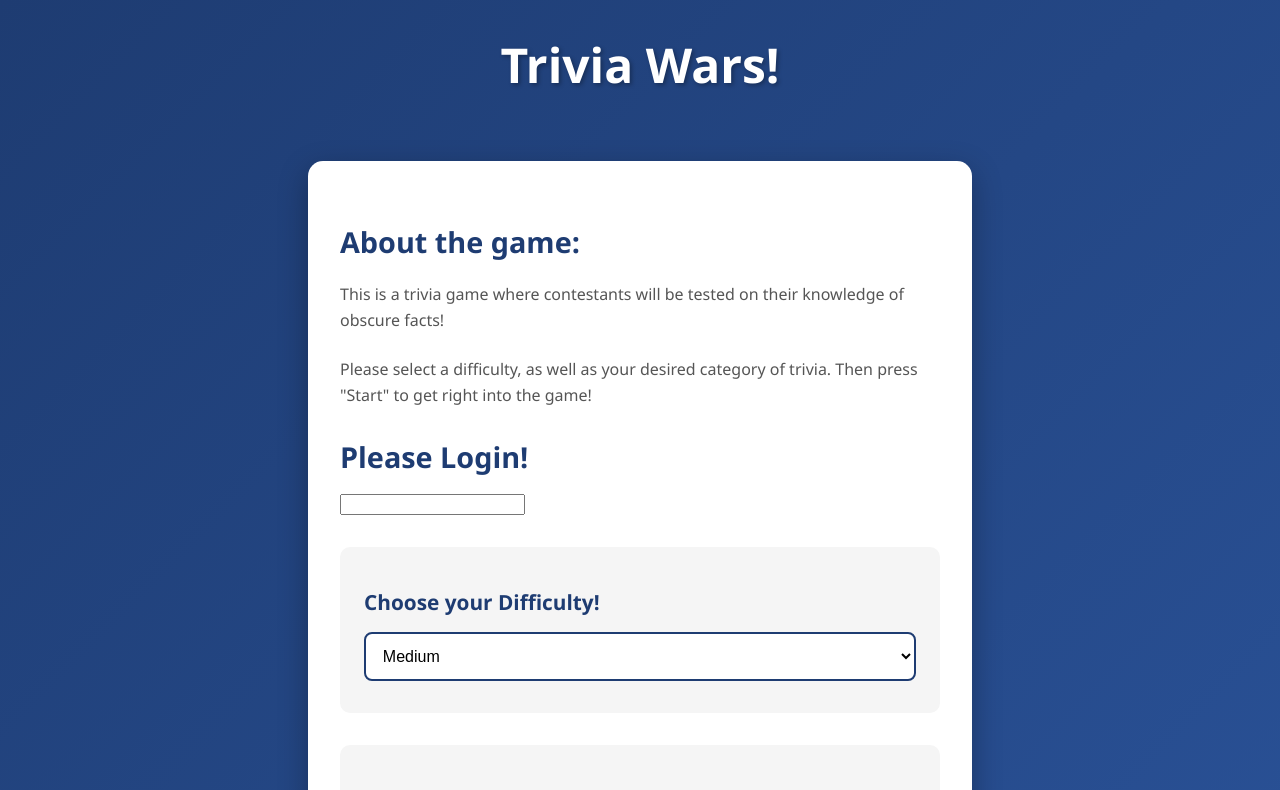
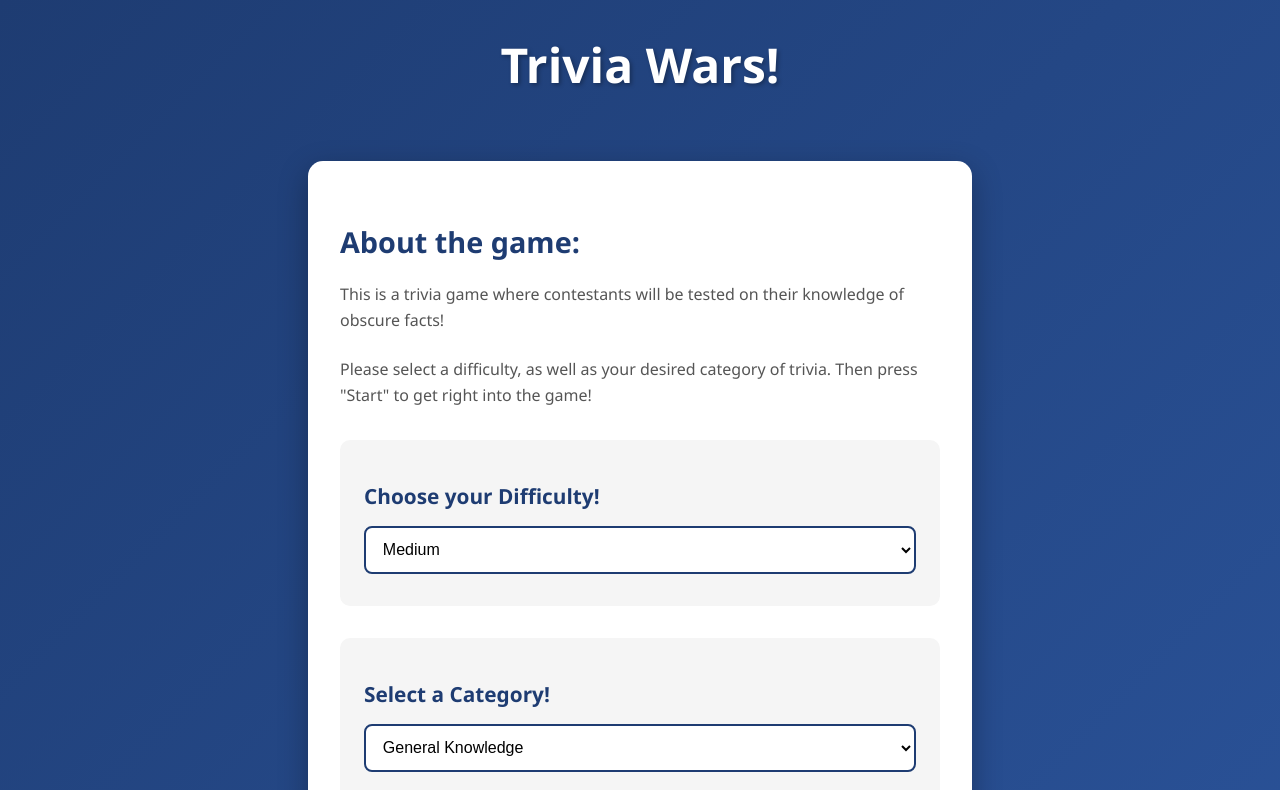
Before and after one commit to Zabbott03/Fullstack-Challenge, a React (Vite) app in the folder Fullstack-Challenge/: page / in a window 1280 px wide. Shown: the top 790 px of the page. Built offline with nearby package versions, Linux system fonts and the light colour scheme.

Commit message:
changing it back to the original

```diff
--- a/Fullstack-Challenge/src/App.jsx
+++ b/Fullstack-Challenge/src/App.jsx
@@ -40,15 +40,6 @@ function IntroPage({set_current_page, set_difficulty, difficulty, category, set_
     <h4>This is a trivia game where contestants will be tested on their knowledge of obscure facts!</h4>
     <h4>Please select a difficulty, as well as your desired category of trivia. Then press "Start" to get right into the game!</h4>
 
-    <div>
-      <h3>
-        Please Login!
-      </h3>
-      <form>
-        <input type="email"/>
-      </form>
-    </div>
-
     <div className="difficulty_selection">
       <h2>Choose your Difficulty!</h2>
       <select value={difficulty} onChange={(e) => set_difficulty(e.target.value)}>
```
